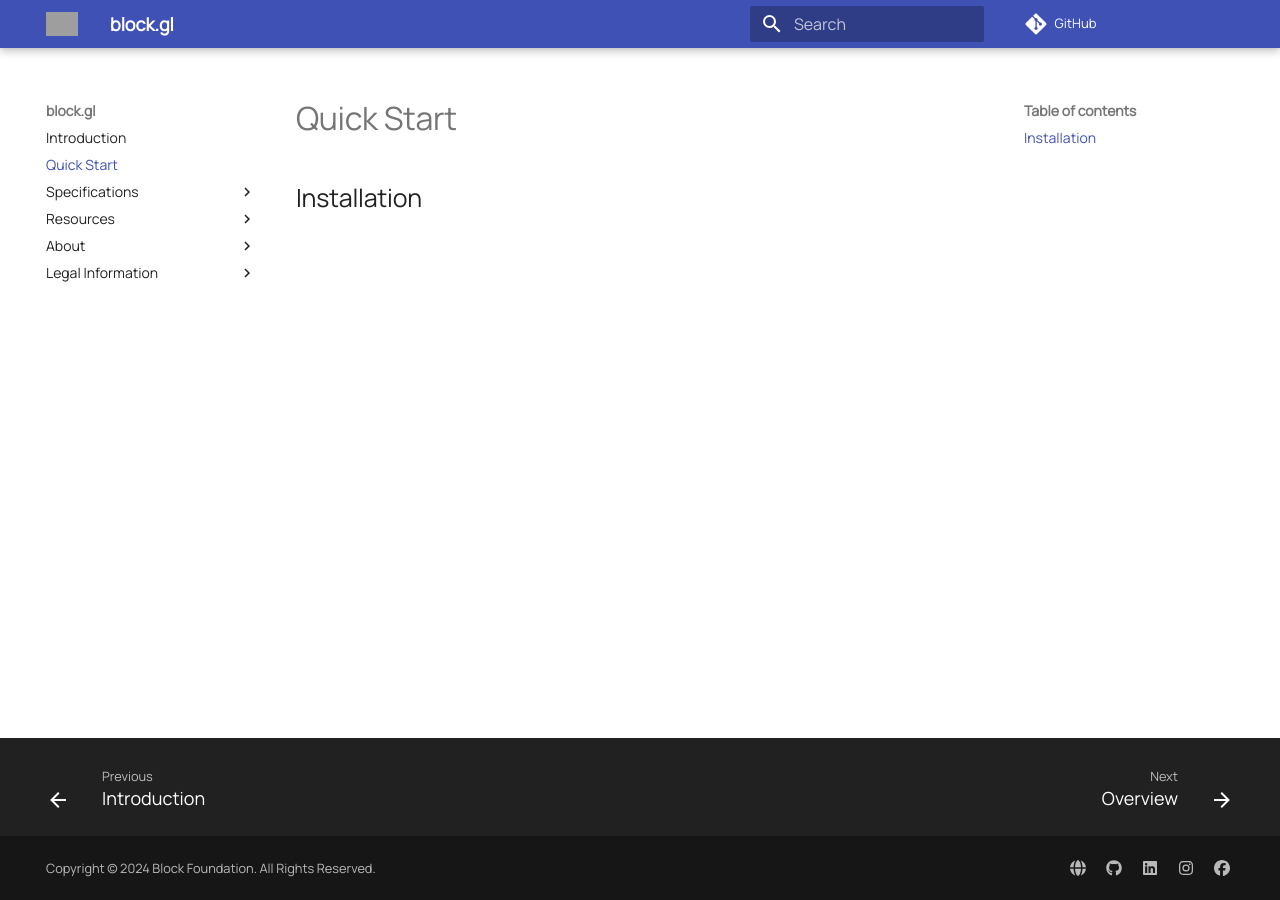
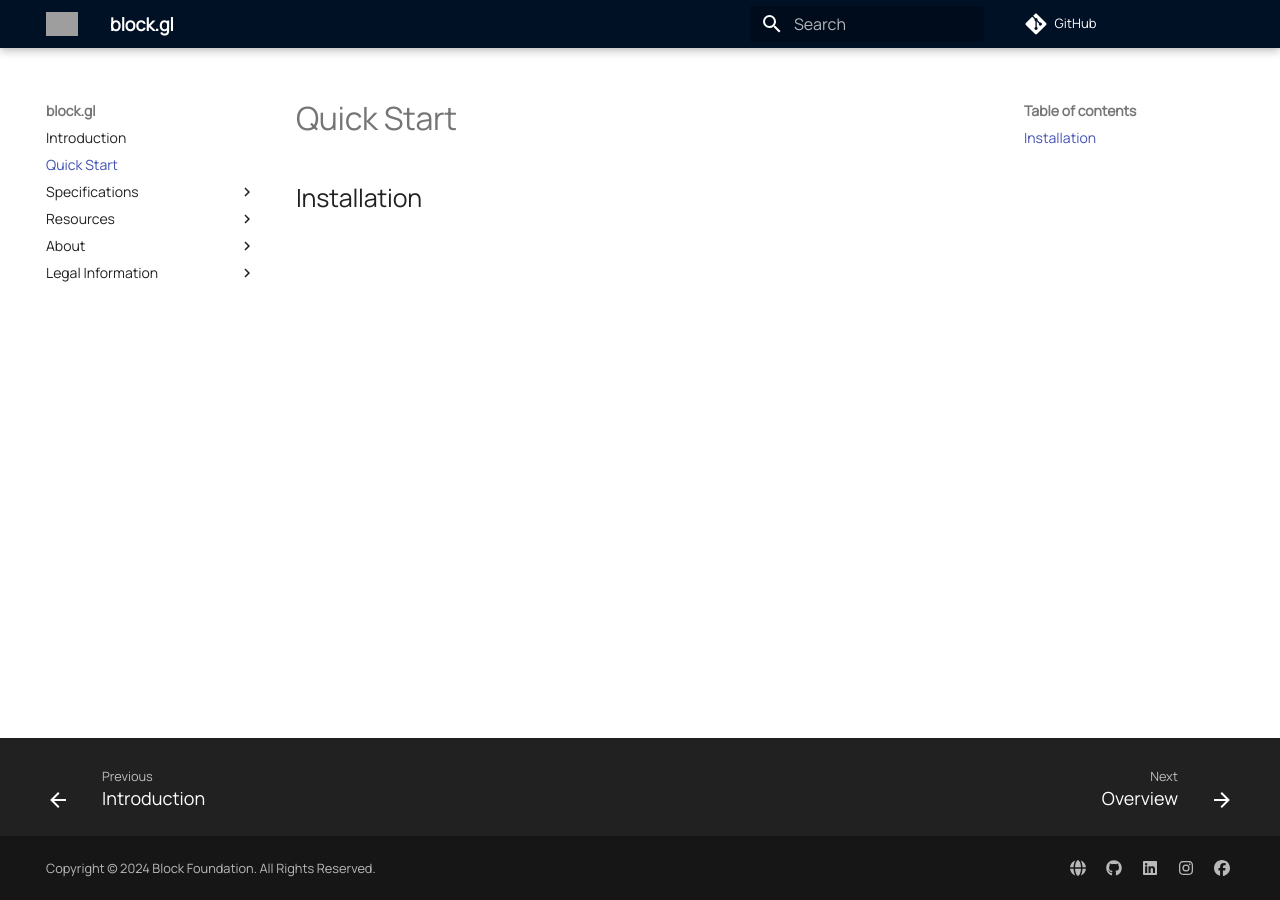
Before and after one commit to starling-cloud/block.gl, an MkDocs documentation site: the page built from docs/quick_start.md, in a window 1280 px wide. Built offline with MkDocs 1.6.1 and Material for MkDocs 9.7.7, drawn with Linux system fonts in a browser that asks for light colours; comment, search, counter and statistics services are not loaded; grey boxes are pictures that could not be loaded.

Commit message:
Update extra.css

```diff
--- a/docs/assets/style/extra.css
+++ b/docs/assets/style/extra.css
@@ -9,8 +9,8 @@
 .md-footer__inner {
     display: none;
 }
-[data-md-color-scheme="scapeagency"] {
-    --md-primary-fg-color:        rgb(0, 0, 15);
+[data-md-color-scheme="block"] {
+    --md-primary-fg-color:        #001025;
     --md-primary-fg-color--light: #ffffff;
-    --md-primary-fg-color--dark:  rgb(0, 0, 15);
+    --md-primary-fg-color--dark:  #001025;
 }
```
